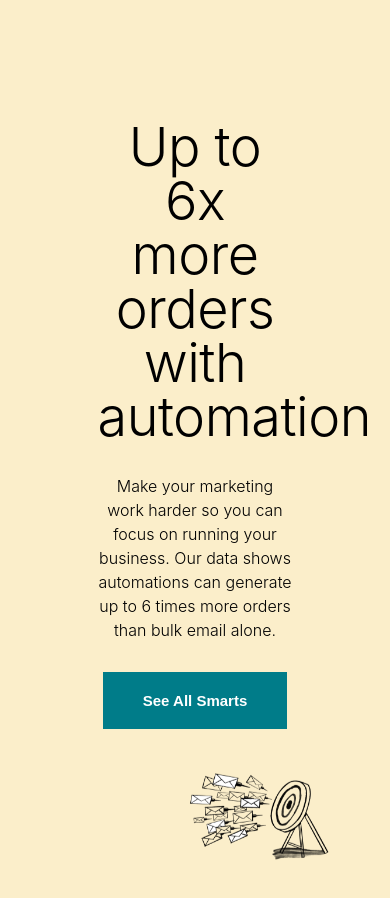
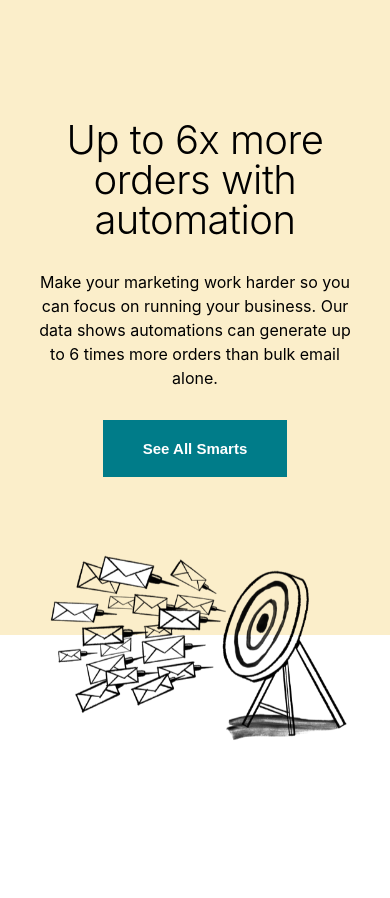
Before and after one commit to mohzys23/Mailchimp-clone-Test, a React (Create React App) app: page / in a window 390 px wide. Shown: the part 9564-10462 px from the top of the page. Built offline with nearby package versions, Linux system fonts and the light colour scheme.

Commit message:
mobile design formatting

```diff
--- a/src/components/Organise/organise.style.js
+++ b/src/components/Organise/organise.style.js
@@ -6,12 +6,17 @@ export const Container = styled.div`
   position: relative;
   padding-bottom: 14rem;
 
+  @media(max-width: 575px) {
+    padding-bottom: 8rem;
+  }
+
   .lower-card {
     width: 50%;
     margin: 0 auto;
 
     @media (max-width: 575px) {
-
+      width: 80%;
+      margin: 0 auto;
     }
   }
   @media (max-width: 575px) {
@@ -106,6 +111,13 @@ export const SmallTextBellow = styled.p`
     font-size: 1rem;
     font-weight: 300;
         margin-top: 1.875rem;
+
+        @media(max-width: 575px) {
+          #403b3b;
+              font-size: 1em;
+    font-weight: 400;
+    line-height: 1.5;
+        }
 }
 `;
 
@@ -114,6 +126,13 @@ export const TextBellow = styled.h1`
   letter-spacing: -0.03125rem;
   font-weight: 300;
   line-height: 1;
+
+  @media (max-width: 575px) {
+    font-size: 2.5rem;
+    font-weight: 300;
+    line-height: 1;
+    letter-spacing: -0.03125rem;
+  }
 `;
 
 export const Button = styled.button`
@@ -137,10 +156,23 @@ export const ImageSection = styled.div`
   text-align: center;
   margin-left: 7rem;
   bottom: 50;
-    z-index: 1;
+  z-index: 0;
   position: absolute;
   margin-top: -1rem;
+
+  @media (max-width: 575px) {
+    width: 80%;
+    margin-left: 2.5rem;
+    margin-right: auto;
+    position: absolute;
+  }
+
   img {
     width: 50%;
+
+    @media (max-width: 575px) {
+      width: 100%;
+      height: auto;
+    }
   }
 `;
```
Also changed, not shown: 1 other file (tests, documents, lock files or other folders). Lines whose indentation alone changed are shown as unchanged.
